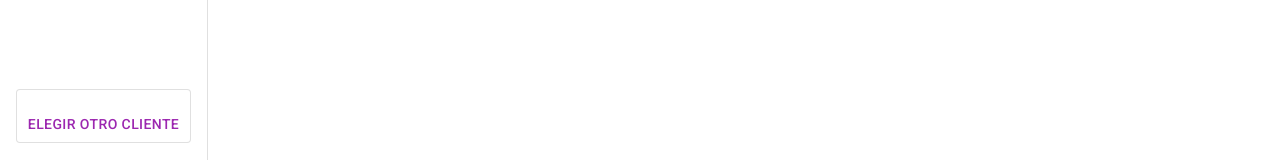
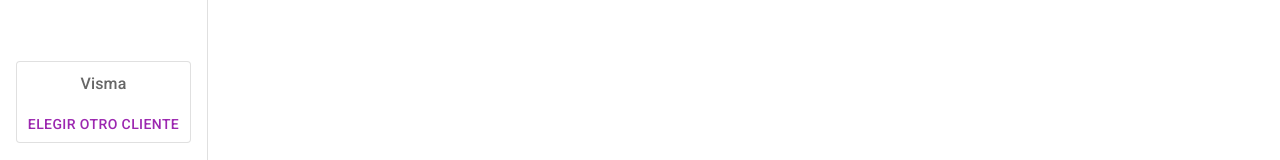
Before and after one commit to lgaieta/sisgest-frontend, a Next.js app: page /select-client in a window 1280 px wide. Shown: the part 633-793 px from the top of the page. Built offline with nearby package versions, Linux system fonts and the light colour scheme.

Commit message:
Added selected client logic to _app

```diff
--- a/src/pages/_app.tsx
+++ b/src/pages/_app.tsx
@@ -1,19 +1,15 @@
 import { Box, CssBaseline } from '@mui/material';
 import { AppProps } from 'next/app';
-import { FC, SetStateAction } from 'react';
+import { FC, useState } from 'react';
 import Sidebar from '../layouts/Sidebar';
 
 const CustomApp: FC<AppProps> = ({ Component, pageProps }) => {
+    const [client, setClient] = useState<string | null>('Visma');
     return (
         <>
             <CssBaseline />
             <Box>
-                <Sidebar
-                    client={''}
-                    setClient={function (value: SetStateAction<string>): void {
-                        throw new Error('Function not implemented.');
-                    }}
-                />
+                <Sidebar client={client} setClient={setClient} />
                 <Component {...pageProps} />
             </Box>
         </>
```
